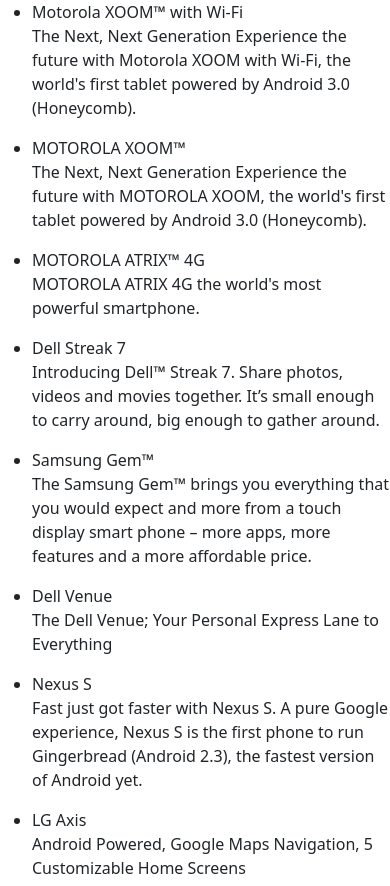
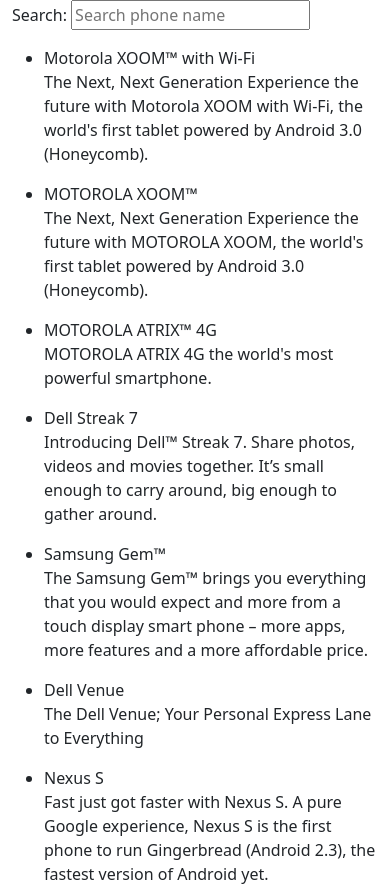
Before and after one commit to tony-nyagah/phonecat, a Vue app in the folder vue-phonecat/: page / in a window 390 px wide. Shown: the top 886 px of the page. Built offline with nearby package versions, Linux system fonts and the light colour scheme.

Commit message:
added a searchbox to filter phones by name - this involved adding a v-model to an input field for 2 way binding

```diff
--- a/vue-phonecat/src/components/PhoneList.vue
+++ b/vue-phonecat/src/components/PhoneList.vue
@@ -5,19 +5,42 @@
     name: "PhoneList",
     data() {
         return {
-            phones: json
+            phones: json,
+            searchQuery: "",
         }
+    },
+    computed: {
+        filteredPhones() {
+            let filteredPhones = this.phones.filter(phone => {
+                return phone.name.toLowerCase().includes(this.searchQuery.toLowerCase());
+            });
+            return filteredPhones;
         }
+    },
 }
+
 </script>
 
 <template>
+    <div class="container-fluid">
+        <div class="row">
+            <div class="col-md-2">
+                <!-- two way binding with the searchQuery data attribute -->
+                <p>
+                    Search:
+                    <input placeholder="Search phone name" v-model="searchQuery" />
+                </p>
+            </div>
+            <div class="col-md-10">
                 <ul>
-        <li v-for="phone in phones" :key="phone.id">
+                    <!-- filteredPhones is a function that checks to see if what is in searchQuery is in any of the phone names -->
+                    <li v-for="phone in filteredPhones" :key="phone.id">
                         <span>{{ phone.name }}</span>
                         <p>{{ phone.snippet }}</p>
                     </li>
                 </ul>
-
-    <p>Total number of phones: {{ phones.length }}</p>
+            </div>
+            <p>Total number of phones: {{ filteredPhones.length }}</p>
+        </div>
+    </div>
 </template>
```
Lines whose indentation alone changed are shown as unchanged.
